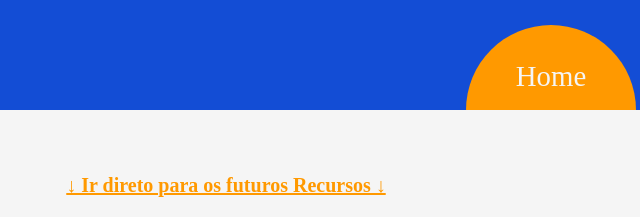
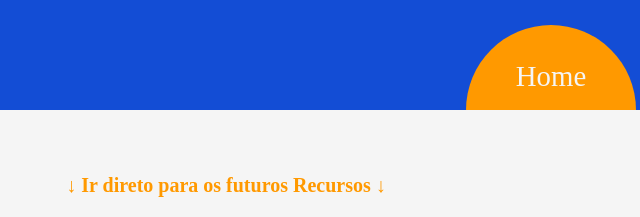
Before and after one commit to Educlaudo/AstroLog_Concept, a plain HTML site: page about.html in a window 1280 px wide. Shown: the top 217 px of the page, 424-1064 px from the left. Drawn offline with Linux system fonts and the light colour scheme; a web font is replaced by a local one.

Commit message:
Atualização: astrolog.alpha.2

```diff
--- a/about.html
+++ b/about.html
@@ -3,6 +3,7 @@
 <head>
     <meta charset="UTF-8">
     <title>Sobre a AstroLog</title>
+    <meta name="viewport" content="width=device-width, initial-scale=1.0">
     <link rel="stylesheet" href="style.css">
     <link rel="preconnect" href="https://fonts.googleapis.com">
     <link rel="preconnect" href="https://fonts.gstatic.com" crossorigin>
@@ -29,8 +30,8 @@
 
   <main class="containerAbout">
 
-    <p style="text-align: center; margin-bottom: 20px;">
-      <a href="#recursos" style="color: #ff9900; font-weight: bold;">↓ Ir direto para os futuros Recursos ↓</a>
+    <p>
+      <a href="#recursos" id="directRSC">↓ Ir direto para os futuros Recursos ↓</a>
     </p>
 
     <section class="twoColumns">
--- a/style.css
+++ b/style.css
@@ -40,6 +40,11 @@ body {
 .Logo img {
   height: 110px;
   width: auto;
+}
+
+.Logo:hover {
+  font-weight: bold;
+  opacity: 0.95;
 }
 
 .Planets {
@@ -328,3 +333,17 @@ footer {
   font-size: 18px;
   color: #134dd5;
 }
+
+#directRSC {
+  color: #ff9900;
+  font-weight: bold;
+  text-align: center;
+  margin-bottom: 20px;
+  display: block;
+  text-decoration: none;
+}
+
+#directRSC:hover {
+  color:#134dd5;
+  text-decoration: underline;
+}
```
Also changed, not shown: contact.html (+2 -2 lines).
